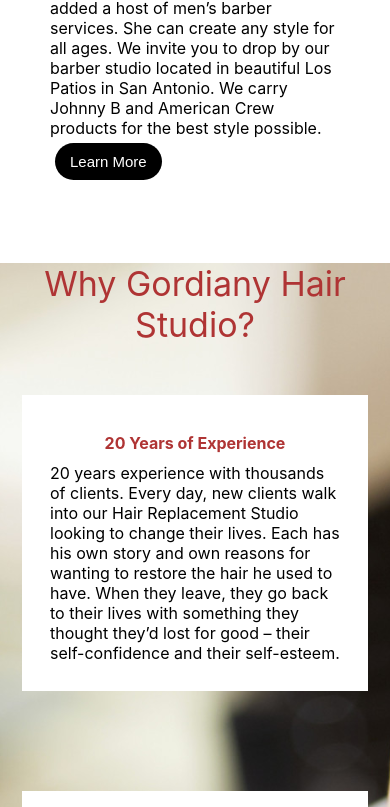
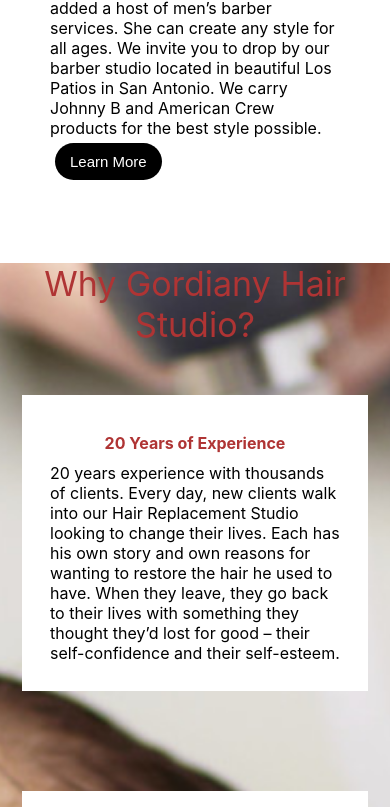
Before and after one commit to Graeme-Parker-Smith/hair-final, a React (Create React App) app: page / in a window 390 px wide. Shown: the part 3003-3810 px from the top of the page. Built offline with nearby package versions, Linux system fonts and the light colour scheme.

Commit message:
fix bg img on mobile

```diff
--- a/src/components/GridDisplay/GridDisplay.css
+++ b/src/components/GridDisplay/GridDisplay.css
@@ -1,12 +1,17 @@
 .grid-display {
 	min-height: 100vh;
 	/* max-height: 100vh; */
-	background-color: chocolate;
+	background-color: #ffffff;
 	background-image: url('../../images/bgHairWash.jpg');
-	background-attachment: fixed;
-	/* background-position: 50% 50%; */
-	/* background-repeat: no-repeat; */
+	background-position: center center;
+	background-repeat: no-repeat;
 	background-size: cover;
+}
+
+@media only screen and (min-width: 700px) {
+	.grid-display {
+		background-attachment: fixed;
+	}
 }
 
 .grid-display span {
```
